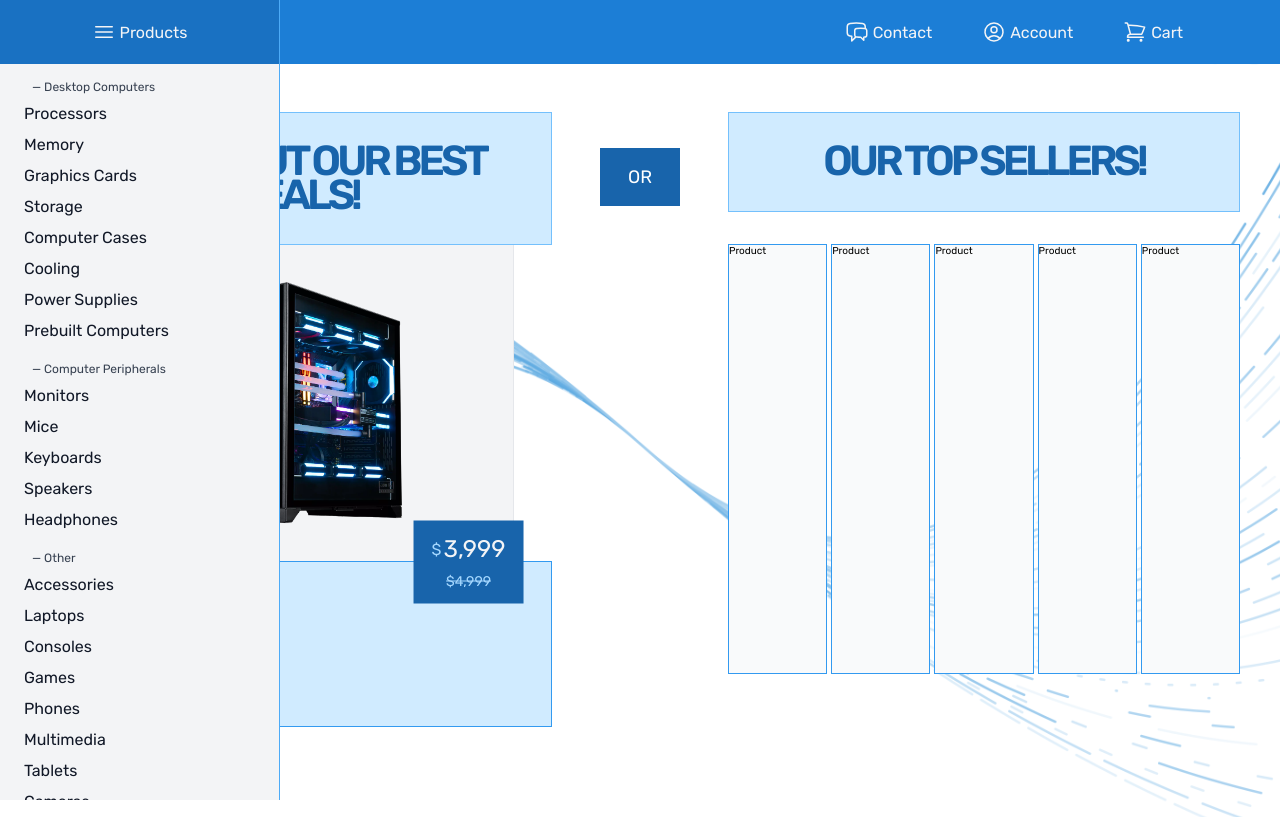
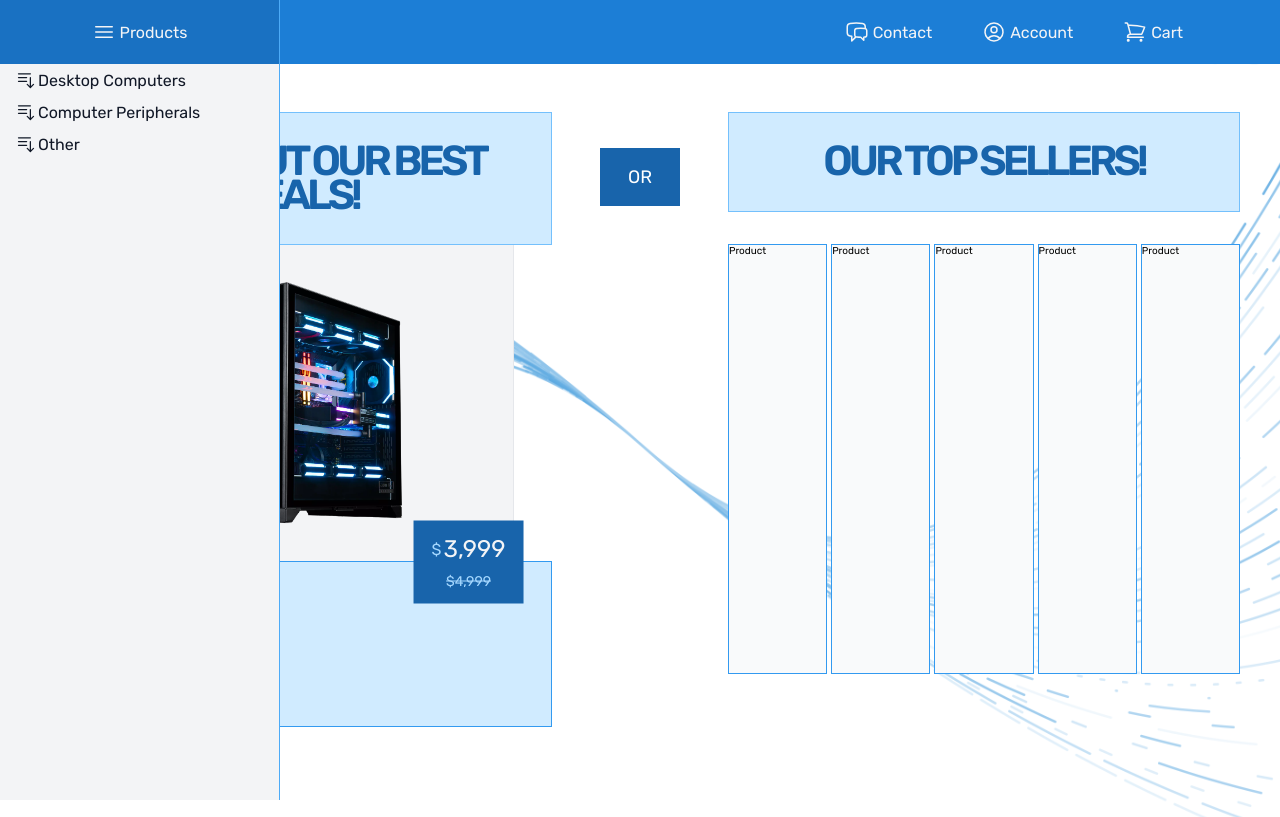
Before and after one commit to MrWalt/frostbyte, a React (Vite) app: page / in a window 1280 px wide. Shown: the top 817 px of the page. Built offline with nearby package versions, Linux system fonts and the light colour scheme.

Commit message:
Create prototype menu in menu for dropdown menu

```diff
--- a/src/pages/Home.jsx
+++ b/src/pages/Home.jsx
@@ -6,13 +6,14 @@ import Giveaways from "../ui/Giveaways";
 const Section = styled.section`
   width: 100%;
   height: 100%;
+
   background-image: url("/background.png");
+  background-size: cover;
+  background-position: center;
 
   display: flex;
   align-items: center;
   justify-content: center;
-  background-size: cover;
-  background-position: center;
 
   /* border-bottom: 1px solid var(--color-brand-200); */
 
--- a/src/ui/DropDownMenu.jsx
+++ b/src/ui/DropDownMenu.jsx
@@ -4,7 +4,11 @@ import {
   desktopComputerParts,
   other,
 } from "../data/productTabs";
+
 import { NavLink } from "react-router-dom";
+
+import { HiBarsArrowUp, HiBarsArrowDown } from "react-icons/hi2";
+import { useState } from "react";
 
 const StyledDiv = styled.div`
   width: 28rem;
@@ -35,6 +39,69 @@ const StyledDiv = styled.div`
   &::-webkit-scrollbar {
     display: none;
   }
+
+  div {
+    display: none;
+  }
+`;
+
+const StyledLabel = styled.label`
+  padding: 0.6rem 1.6rem;
+  position: relative;
+  background-color: transparent;
+
+  display: flex;
+  gap: 0.2rem;
+  align-items: center;
+
+  width: 100%;
+
+  font-size: 1.6rem;
+  color: var(--color-grey-900);
+
+  cursor: pointer;
+  transition: var(--animation-default);
+  /* z-index: 999; */
+
+  &::before {
+    content: "";
+    top: 0;
+    left: 0;
+    position: absolute;
+    background-color: var(--color-brand-900);
+    width: 0%;
+    height: 100%;
+    z-index: -1;
+
+    transition: var(--animation-default);
+  }
+
+  &:hover {
+    color: var(--color-grey-0);
+    &::before {
+      width: 100%;
+      border-left: 8px solid var(--color-brand-500);
+    }
+  }
+
+  & svg {
+    width: 2rem;
+    height: 2rem;
+  }
+`;
+
+const StyledCheckbox = styled.input`
+  display: none;
+
+  &:checked + label {
+    background-color: var(--color-brand-900);
+    color: var(--color-grey-0);
+  }
+
+  &:checked ~ div {
+    display: flex;
+    flex-direction: column;
+  }
 `;
 
 const ProductLink = styled(NavLink)`
@@ -53,20 +120,65 @@ const ProductLink = styled(NavLink)`
 `;
 
 export default function DropDownMenu() {
+  const [isToggledDesktop, setIsToggledDesktop] = useState(false);
+  const [isToggledPeripherals, setIsToggledPeripherals] = useState(false);
+  const [isToggledOther, setIsToggledOther] = useState(false);
+
+  function toggleDropDown(category) {
+    if (category === "desktop") setIsToggledDesktop((item) => !item);
+    if (category === "peripherals") setIsToggledPeripherals((item) => !item);
+    if (category === "other") setIsToggledOther((item) => !item);
+  }
+
   return (
     <StyledDiv className="dropdown-menu">
-      <span>&mdash; Desktop Computers</span>
+      <StyledCheckbox type="checkbox" id="desktop" />
+      <StyledLabel htmlFor="desktop" onClick={() => toggleDropDown("desktop")}>
+        <HiBarsArrowDown /> Desktop Computers
+      </StyledLabel>
+
+      {isToggledDesktop && (
+        <div>
           {desktopComputerParts.map((item) => (
-        <ProductLink to={`products/${item.link}`}>{item.title}</ProductLink>
+            <ProductLink to={`products/${item.link}`} key={item.link}>
+              {item.title}
+            </ProductLink>
           ))}
-      <span>&mdash; Computer Peripherals</span>
+        </div>
+      )}
+
+      <StyledCheckbox type="checkbox" id="peripherals" />
+      <StyledLabel
+        htmlFor="peripherals"
+        onClick={() => toggleDropDown("peripherals")}
+      >
+        <HiBarsArrowDown /> Computer Peripherals
+      </StyledLabel>
+
+      {isToggledPeripherals && (
+        <div>
           {computerPeripherals.map((item) => (
-        <ProductLink to={`products/${item.link}`}>{item.title}</ProductLink>
+            <ProductLink to={`products/${item.link}`} key={item.link}>
+              {item.title}
+            </ProductLink>
           ))}
-      <span>&mdash; Other</span>
+        </div>
+      )}
+
+      <StyledCheckbox type="checkbox" id="other" />
+      <StyledLabel htmlFor="other" onClick={() => toggleDropDown("other")}>
+        <HiBarsArrowDown /> Other
+      </StyledLabel>
+
+      {isToggledOther && (
+        <div>
           {other.map((item) => (
-        <ProductLink to={`products/${item.link}`}>{item.title}</ProductLink>
+            <ProductLink to={`products/${item.link}`} key={item.link}>
+              {item.title}
+            </ProductLink>
           ))}
+        </div>
+      )}
     </StyledDiv>
   );
 }
--- a/src/ui/Header.jsx
+++ b/src/ui/Header.jsx
@@ -24,14 +24,6 @@ const StyledHeader = styled.header`
 
   font-size: 1.6rem;
   color: var(--color-grey-100);
-  span {
-    font-size: 1.2rem;
-
-    padding: 0.4rem 3.2rem;
-    margin-top: 1.2rem;
-
-    color: var(--color-grey-700);
-  }
 `;
 
 const StyledLink = styled(Link)`
```
Lines whose indentation alone changed are shown as unchanged.
